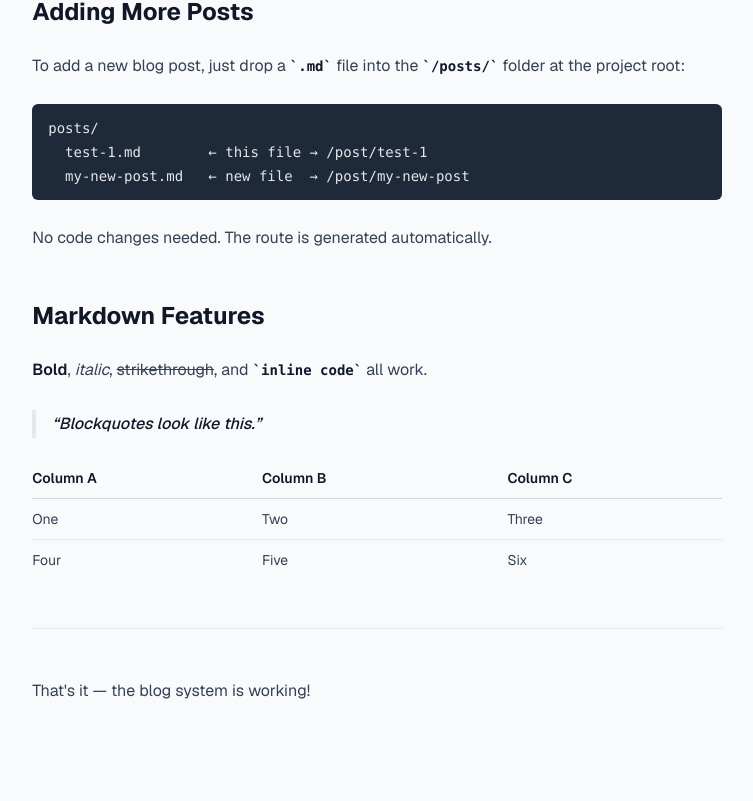
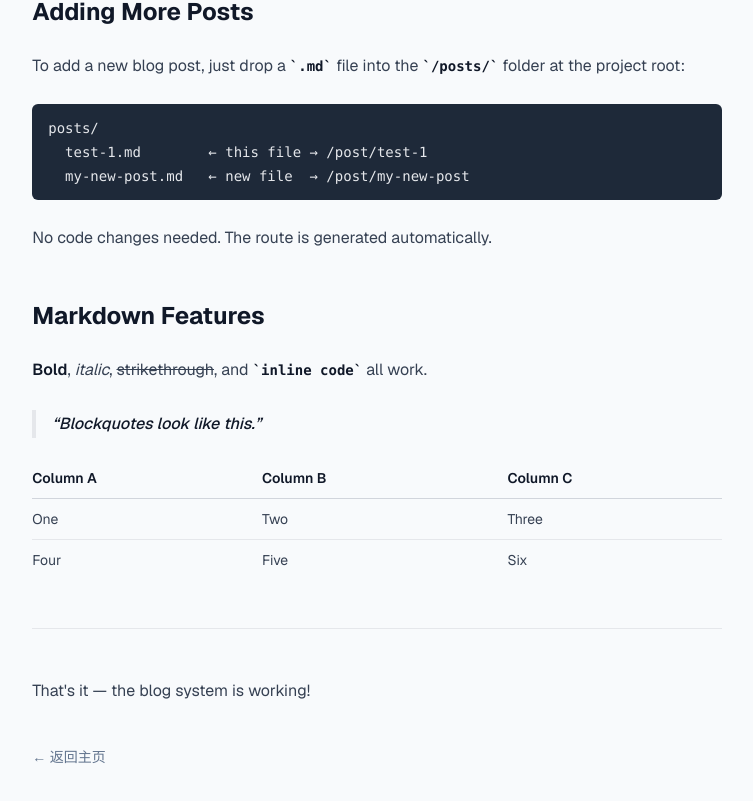
Before and after one commit to muhenan/allen-personal-website, a Next.js app: page /post/test-1 in a window 1280 px wide. Shown: the part 1156-1957 px from the top of the page, without its empty margins (263-1016 px from the left). Before the commit the page ends 1925 px from the top, so only its background shows below. Built offline with nearby package versions, Linux system fonts and the light colour scheme.

Commit message:
feat(blog): add back to home link at bottom of post page

```diff
--- a/app/post/[slug]/page.tsx
+++ b/app/post/[slug]/page.tsx
@@ -1,5 +1,6 @@
 import { notFound } from "next/navigation";
 import type { Metadata } from "next";
+import Link from "next/link";
 import ReactMarkdown from "react-markdown";
 import remarkGfm from "remark-gfm";
 import rehypeHighlight from "rehype-highlight";
@@ -60,6 +61,15 @@ export default async function PostPage({
           {content}
         </ReactMarkdown>
       </article>
+
+      <div className="mt-10">
+        <Link
+          href="/"
+          className="text-sm font-medium text-slate-500 hover:text-slate-900 transition-colors"
+        >
+          ← 返回主页
+        </Link>
+      </div>
     </main>
   );
 }
```
